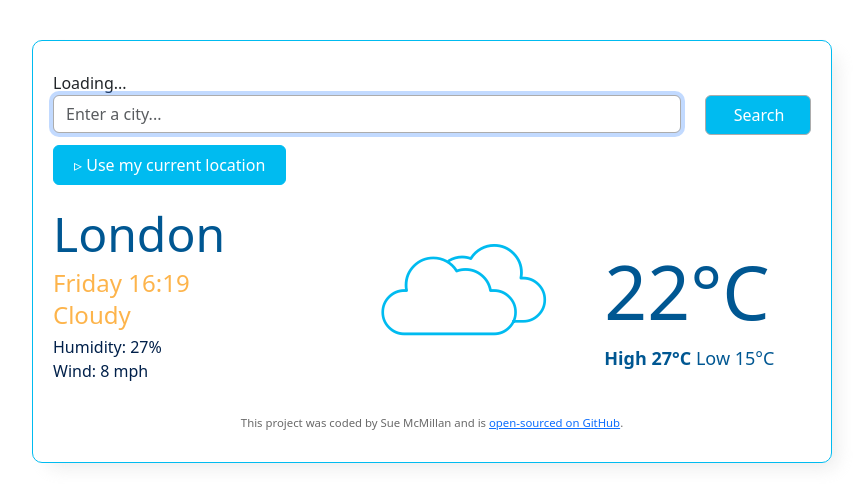
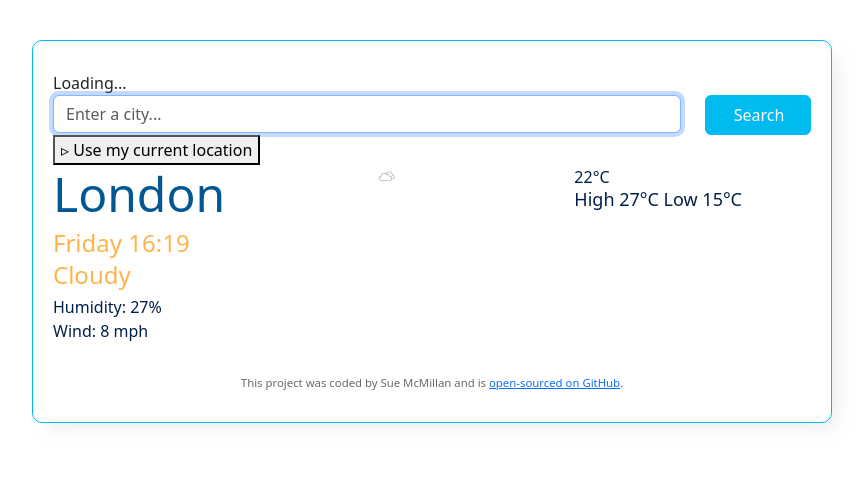
Before and after one commit to Strumhum/react-weather-app, a React (Create React App) app: page / in a window 1280 px wide. Shown: the top 504 px of the page, without its empty margins (208-1073 px from the left). Built offline with nearby package versions, Linux system fonts and the light colour scheme; no server answers.

Commit message:
Moved bulk of CSS into Weather.css file

```diff
--- a/src/App.css
+++ b/src/App.css
@@ -1,29 +1,3 @@
-/* My CSS */
-p {
-  margin-bottom: 0;
-  color: #00204a;
-}
-h5 {
-  font-size: 18px;
-  color: #00204a;
-}
-h1 {
-  font-size: 48px;
-  line-height: 1.2;
-  color: #005792;
-}
-h2 {
-  color: #fdb44b;
-  padding-bottom: 5px;
-}
-h4 {
-  color: #fdb44b;
-  line-height: 1;
-}
-.Weather h2 {
-  color: #fdb44b;
-  padding-bottom: 5px;
-}
 .container {
   margin: 40px auto;
   padding: 30px 20px;
@@ -32,193 +6,3 @@ h4 {
   border-radius: 10px;
   box-shadow: 10px 10px 19px -7px rgba(217, 217, 217, 0.6);
 }
-.btn {
-  background: #00bbf0;
-  padding: 7px 28px;
-  color: #ffffff;
-  border: 1px solid #00bbf0;
-  border-radius: 6px;
-  cursor: pointer;
-}
-.btn:hover {
-  background: #02acdb;
-  transition: all 150ms ease-in-out;
-  color: #ffffff;
-}
-/*.city-search {
-  padding-bottom: 20px;
-} */
-.Location .location-button {
-  margin: 10px 0 20px 0;
-  padding: 7px 20px;
-  background: #00bbf0;
-  color: #ffffff;
-  border: 1px solid #00bbf0;
-  border-radius: 6px;
-  cursor: pointer;
-}
-.Location .location-button:hover {
-  background: #02acdb;
-  transition: all 150ms ease-in-out;
-}
-.Today .main-temp {
-  font-size: 75px;
-  margin-top: 30px;
-  padding: 0 30px;
-  color: #005792;
-}
-.Today .main-high-low {
-  padding: 0 30px;
-  color: #005792;
-}
-.forecast {
-  margin: 30px 0 0 0;
-  display: flex;
-  justify-content: space-evenly;
-  text-align: center;
-  max-width: 800px;
-  color: #005792;
-}
-.forecast i {
-  font-size: 85px;
-  padding: 10px 0;
-}
-.day {
-  text-align: center;
-}
-.Footer .coded-by {
-  padding-top: 30px;
-  text-align: center;
-  font-size: 13px;
-  color: dimgrey;
-}
-.Search .form-control {
-  border: 1px solid rgb(172, 172, 172);
-  cursor: pointer;
-}
-.Today .main-graphic:before {
-  font-size: 170px;
-  color: #00bbf0;
-}
-.weather-graphic {
-  padding-right: 0;
-}
-.Today .high-temp {
-  font-weight: bold;
-}
-
-/* icons */
-.icon-wi_barometer:before {
-  content: "\e900";
-}
-.icon-wi_clear-night:before {
-  content: "\e901";
-}
-.icon-wi_cloudy:before {
-  content: "\e902";
-}
-.icon-wi_coat:before {
-  content: "\e903";
-}
-.icon-wi_drizzle:before {
-  content: "\e904";
-  font-size: 85px;
-}
-.icon-wi_eclipse:before {
-  content: "\e905";
-}
-.icon-wi_fog:before {
-  content: "\e906";
-}
-.icon-wi_hail:before {
-  content: "\e907";
-  font-size: 85px;
-}
-.icon-wi_lightning:before {
-  content: "\e909";
-}
-.icon-wi_intense-snow:before {
-  content: "\e90a";
-}
-.icon-wi_high-temp:before {
-  content: "\e90b";
-}
-.icon-wi_mostly-sunny:before {
-  content: "\e90c";
-  font-size: 85px;
-}
-.icon-wi_low-temp:before {
-  content: "\e90d";
-}
-.icon-wi_night-drizzle:before {
-  content: "\e90e";
-}
-.icon-wi_night-showers:before {
-  content: "\e90f";
-}
-.icon-wi_night-snow:before {
-  content: "\e910";
-}
-.icon-wi_partly-cloudy-night:before {
-  content: "\e911";
-}
-.icon-wi_rain-showers:before {
-  content: "\e912";
-}
-.icon-wi_partly-sunny:before {
-  content: "\e913";
-  font-size: 85px;
-}
-.icon-wi_rain:before {
-  content: "\e914";
-  font-size: 85px;
-}
-.icon-wi_rainbow:before {
-  content: "\e915";
-}
-.icon-wi_sleet:before {
-  content: "\e916";
-}
-.icon-wi_snow-sunny:before {
-  content: "\e917";
-}
-.icon-wi_snowflake:before {
-  content: "\e918";
-}
-.icon-wi_snow:before {
-  content: "\e919";
-}
-.icon-wi_stormy-night:before {
-  content: "\e91a";
-}
-.icon-wi_sunny:before {
-  content: "\e91c";
-  font-size: 85px;
-}
-.icon-wi_sunrise:before {
-  content: "\e91d";
-}
-.icon-wi_uv:before {
-  content: "\e91e";
-}
-.icon-wi_sunscreen:before {
-  content: "\e91f";
-}
-.icon-wi_sunset:before {
-  content: "\e920";
-}
-.icon-wi_thunderstorm:before {
-  content: "\e921";
-}
-.icon-wi_tornado:before {
-  content: "\e922";
-}
-.icon-wi_umbrella:before {
-  content: "\e923";
-}
-.icon-wi_wind:before {
-  content: "\e924";
-}
-.default-icon-class {
-  content: "\e90c";
-}
```
